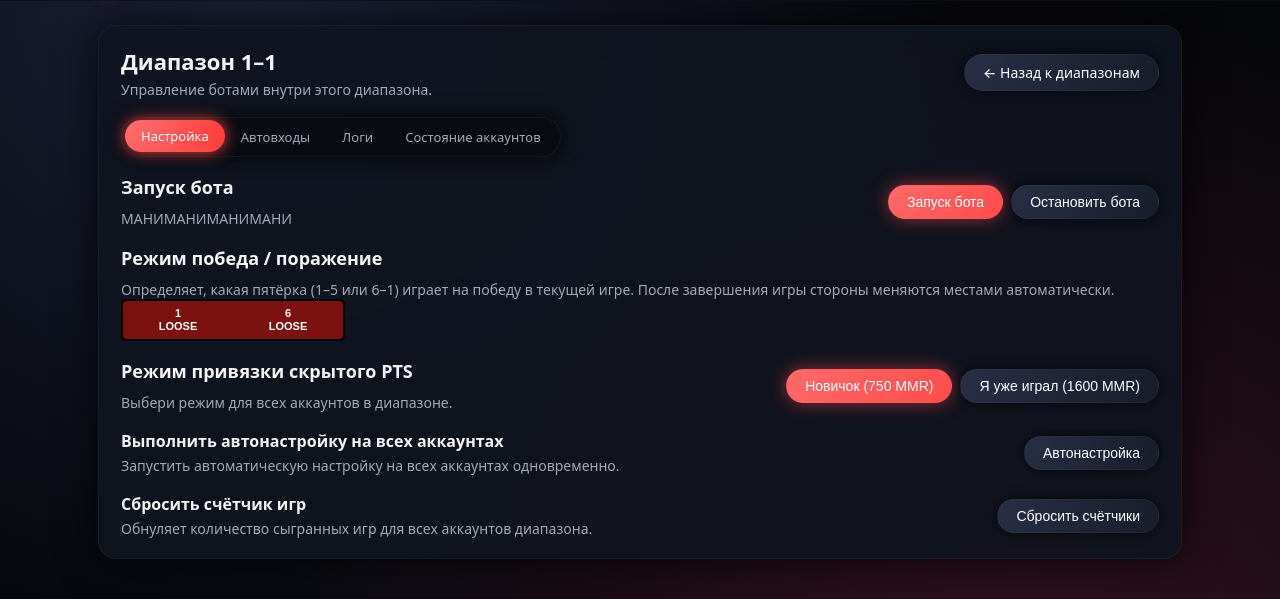
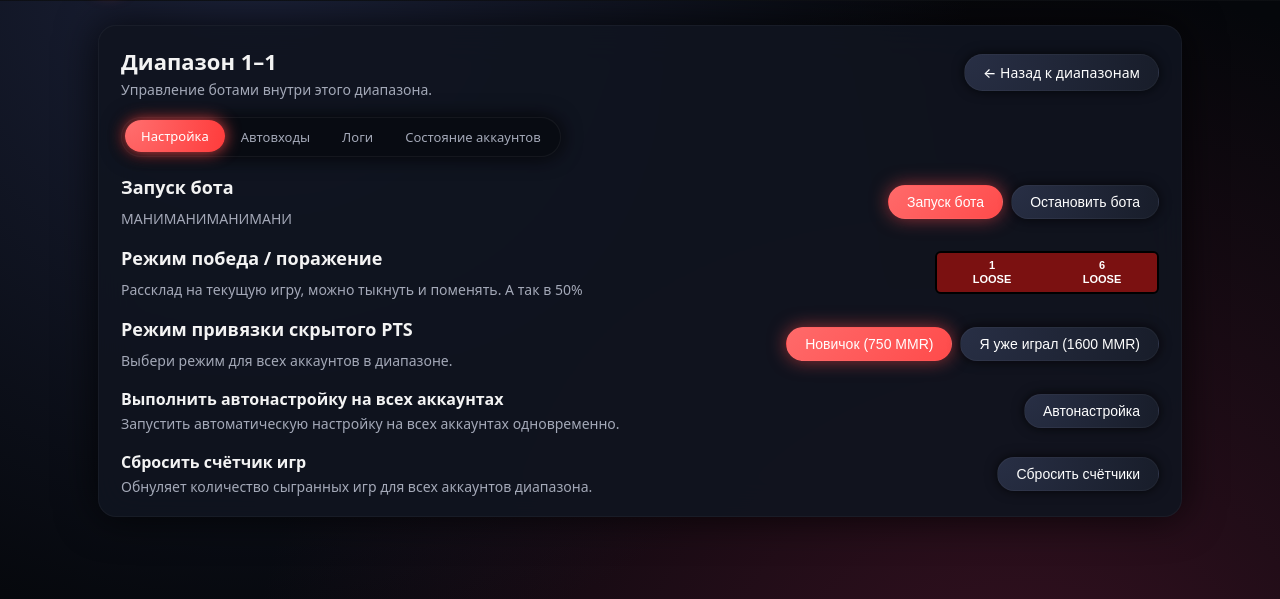
Before and after one commit to tek1xdd/serv1ok, a Flask app: page /range/1 in a window 1280 px wide. Shown: the part 42-641 px from the top of the page. Run offline with Flask 3, Linux system fonts and the light colour scheme; a user stored in the database is signed in; tables that the repository leaves empty hold one stand-in row (values such as "Sample post").

Commit message:
Add files via upload

```diff
--- a/templates/user_range.html
+++ b/templates/user_range.html
@@ -66,9 +66,7 @@
                 <div>
                     <h3>Режим победа / поражение</h3>
                     <p style="margin-top:4px; margin-bottom:0;">
-                        Определяет, какая пятёрка ({{ rng.start }}–{{ rng.start + 4 }}
-                        или {{ rng.start + 5 }}–{{ rng.end }}) играет на победу
-                        в текущей игре. После завершения игры стороны меняются местами автоматически.
+                        Рассклад на текущую игру, можно тыкнуть и поменять. А так в 50%
                     </p>
                 </div>
 
```
